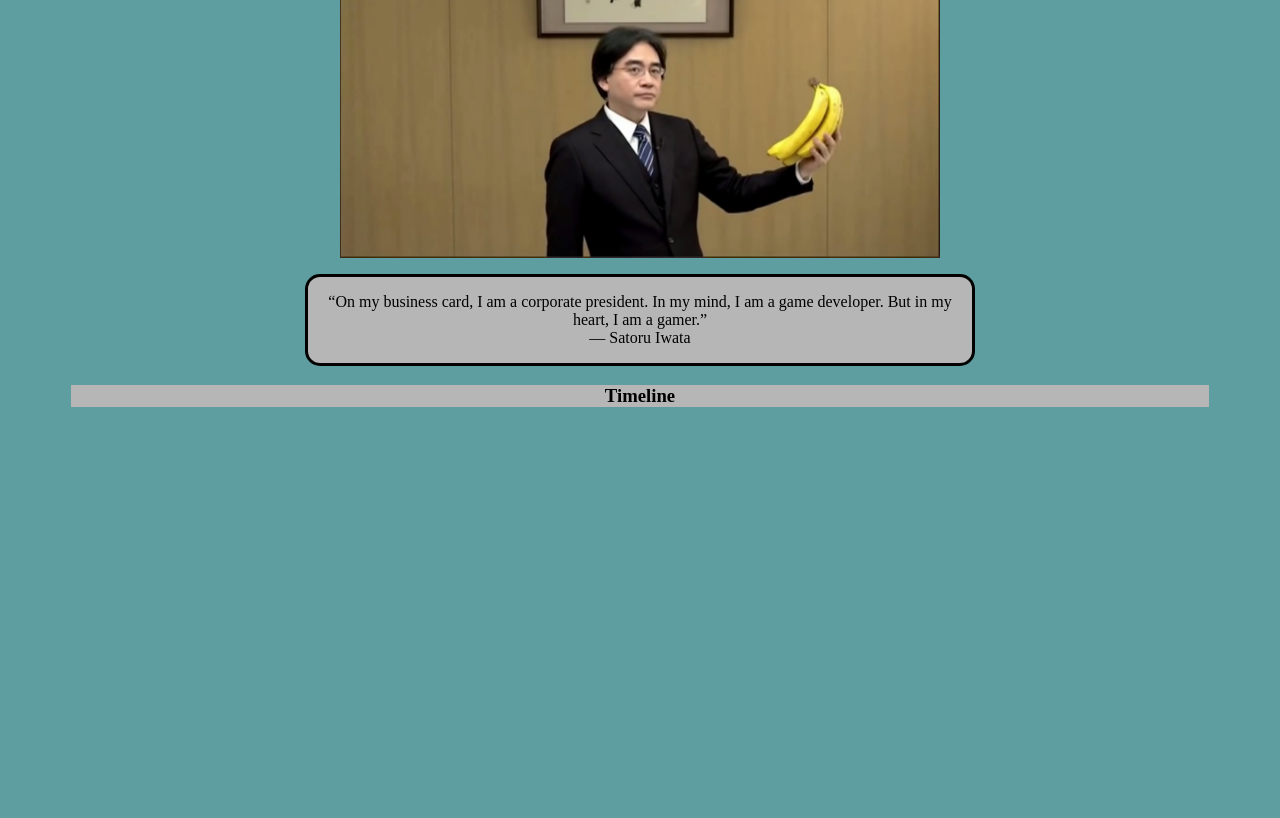
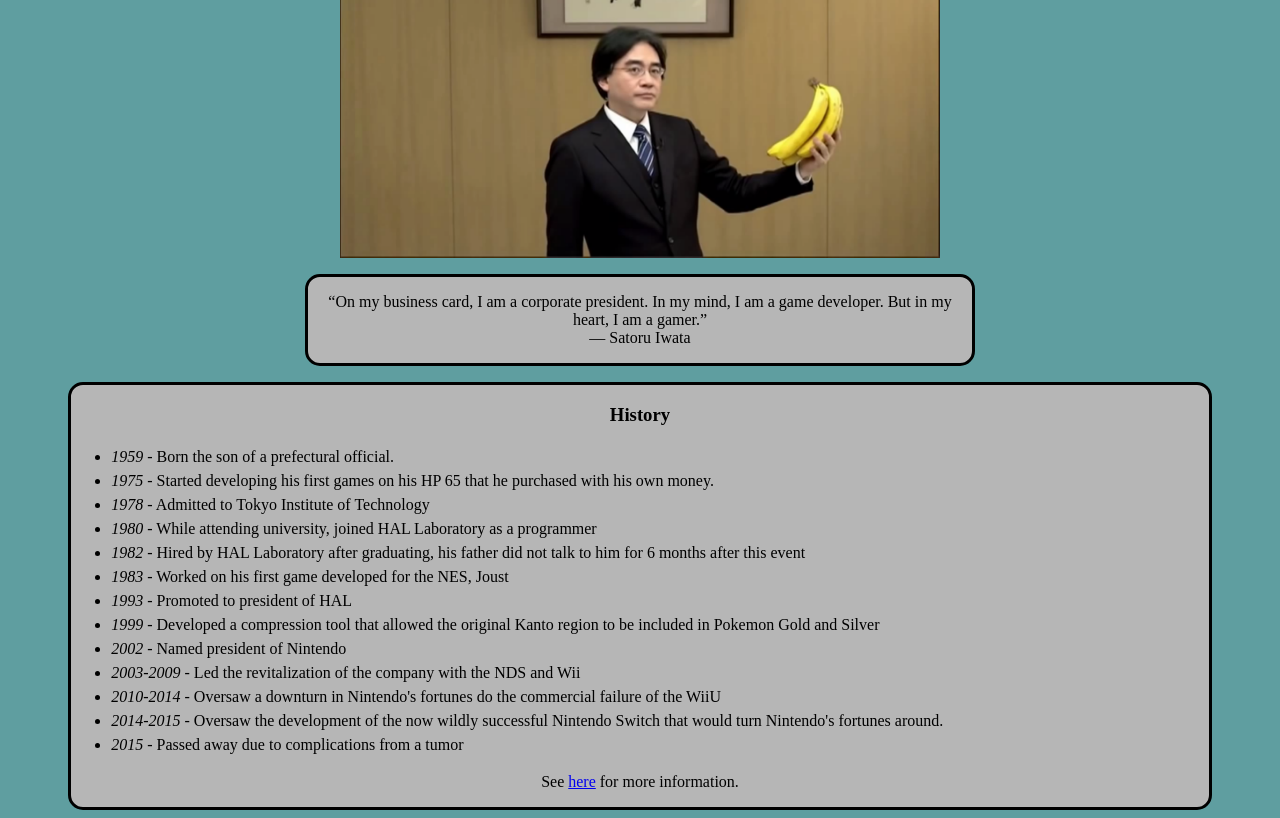
Before and after one commit to johnking205/Satoru-Tribute, a plain HTML site: page home.html in a window 1280 px wide. Shown: the part 87-905 px from the top of the page. Before the commit the page ends 800 px from the top, so only its background shows below. Drawn offline with Linux system fonts and the light colour scheme; a script that the page names is missing; files whose address does not match are found by name.

Commit message:
Completed version 1

```diff
--- a/home.html
+++ b/home.html
@@ -21,7 +21,23 @@
 <br>— Satoru Iwata</p>
         </div>
         <div class="info-box">
-            <h3>Timeline</h3>
+            <h3>History</h3>
+            <ul>
+                <li><em>1959</em> - Born the son of a prefectural official.</li>
+                <li><em>1975</em> - Started developing his first games on his HP 65 that he purchased with his own money.</li>
+                <li><em>1978</em> - Admitted to Tokyo Institute of Technology</li>
+                <li><em>1980</em> - While attending university, joined HAL Laboratory as a programmer</li>
+                <li><em>1982</em> - Hired by HAL Laboratory after graduating, his father did not talk to him for 6 months after this event</li>
+                <li><em>1983</em> - Worked on his first game developed for the NES, Joust</li>
+                <li><em>1993</em> - Promoted to president of HAL</li>
+                <li><em>1999</em> - Developed a compression tool that allowed the original Kanto region to be included in Pokemon Gold and Silver</li>
+                <li><em>2002</em> - Named president of Nintendo</li>
+                <li><em>2003-2009</em> - Led the revitalization of the company with the NDS and Wii</li>
+                <li><em>2010-2014</em> - Oversaw a downturn in Nintendo's fortunes do the commercial failure of the WiiU</li>
+                <li><em>2014-2015</em> - Oversaw the development of the now wildly successful Nintendo Switch that would turn Nintendo's fortunes around.</li>
+                <li><em>2015</em> - Passed away due to complications from a tumor</li>
+            </ul>
+            <p style="text-align: center;">See <a href="https://en.wikipedia.org/wiki/Satoru_Iwata" target="_blank">here</a> for more information.</p>
         </div>
     </body>
 
--- a/tribute.css
+++ b/tribute.css
@@ -26,9 +26,15 @@ body{
     background-color: rgb(182, 182, 182);
     width: 90%;
     margin: auto;
+    border-style: solid;
+    border-radius: 15px;
+    margin-top: 1rem;
 }
 .info-box h3{
     text-align: center;
+}
+.info-box ul{
+    line-height: 150%;
 }
 .quote-box{
     max-width: 50%;
```
